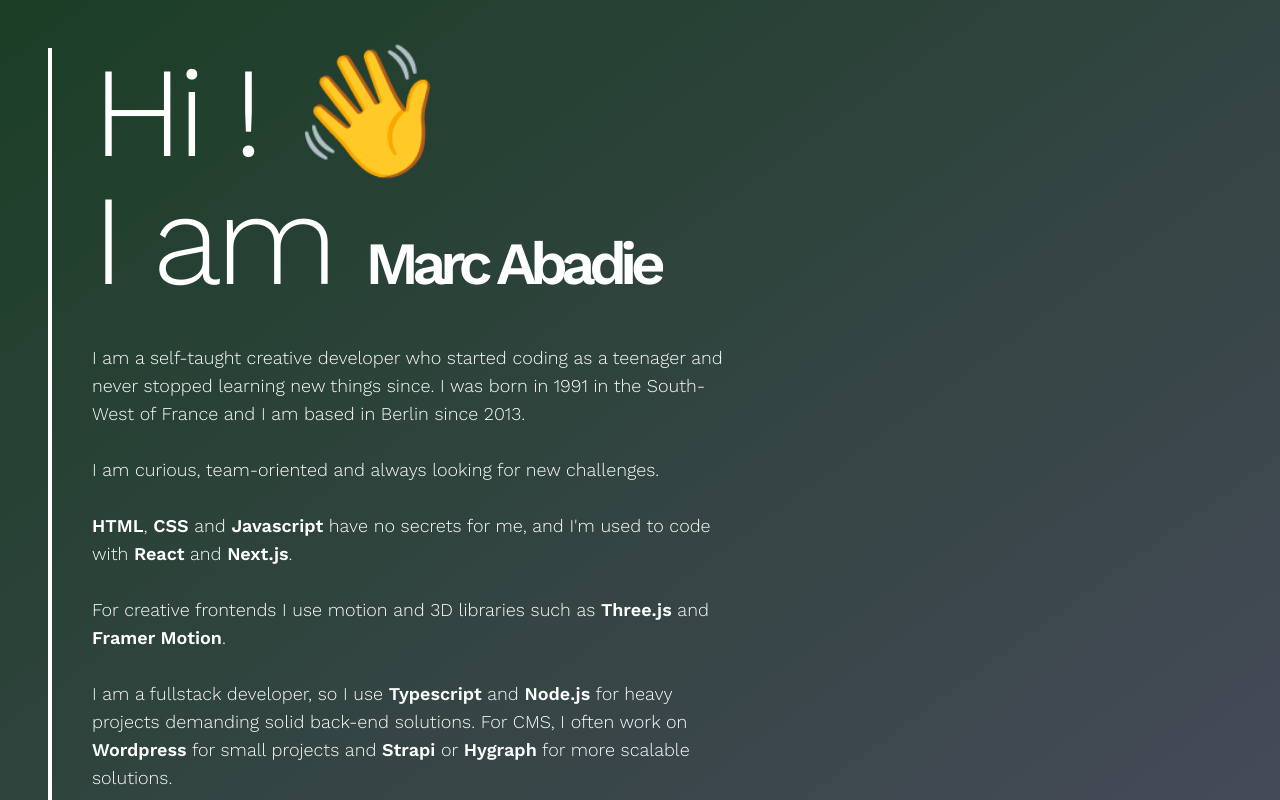
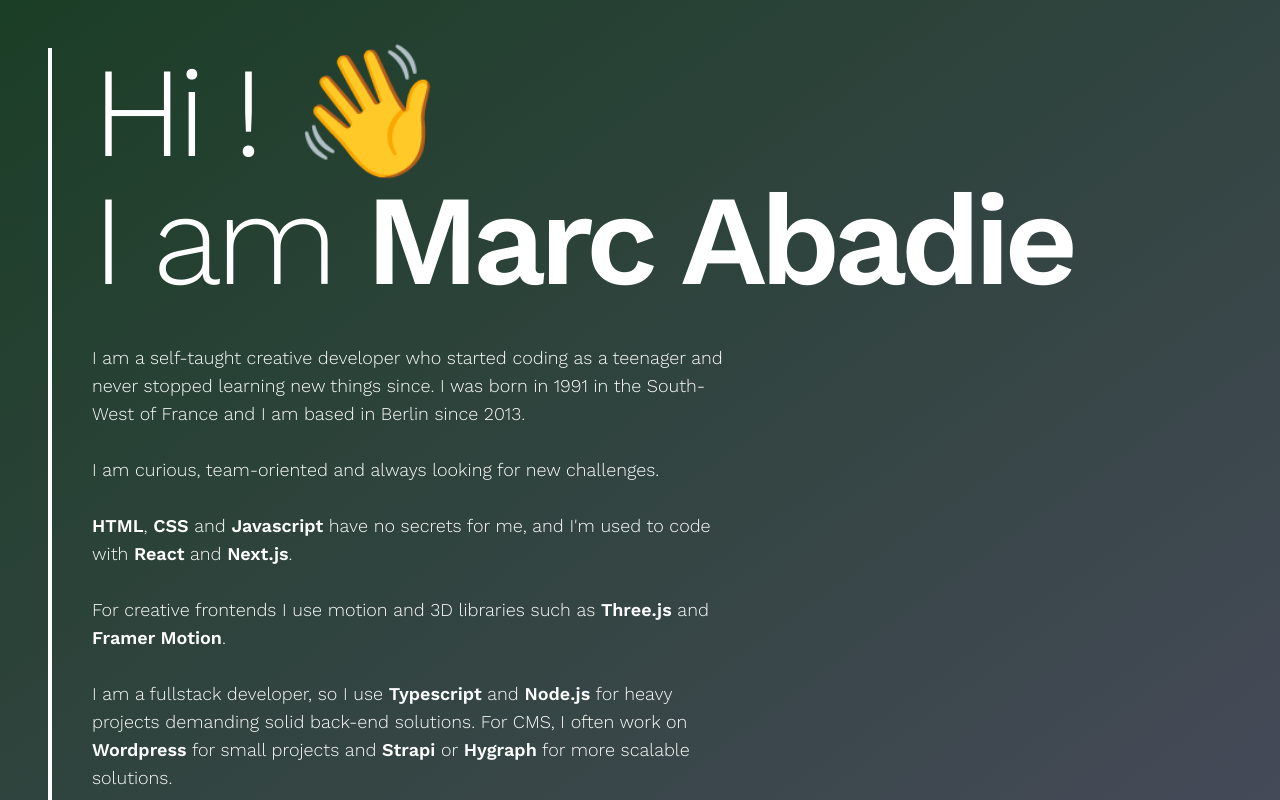
Before and after one commit to touchnit/portfolio, a Next.js app: page / in a window 1280 px wide. Shown: the top 800 px of the page. Built offline with nearby package versions, Linux system fonts and the light colour scheme.

Commit message:
fixed font size

```diff
--- a/src/app/page.tsx
+++ b/src/app/page.tsx
@@ -100,9 +100,7 @@
           className="font-sans font-light text-5xl md:text-9xl tracking-tighter"
         >
           <span className="block md:inline">I am</span>{" "}
-          <span className="block md:inline font-semibold text-6xl">
-            Marc Abadie
-          </span>
+          <span className="block md:inline font-semibold">Marc Abadie</span>
         </motion.h1>
         <motion.div
           variants={variants}
```
